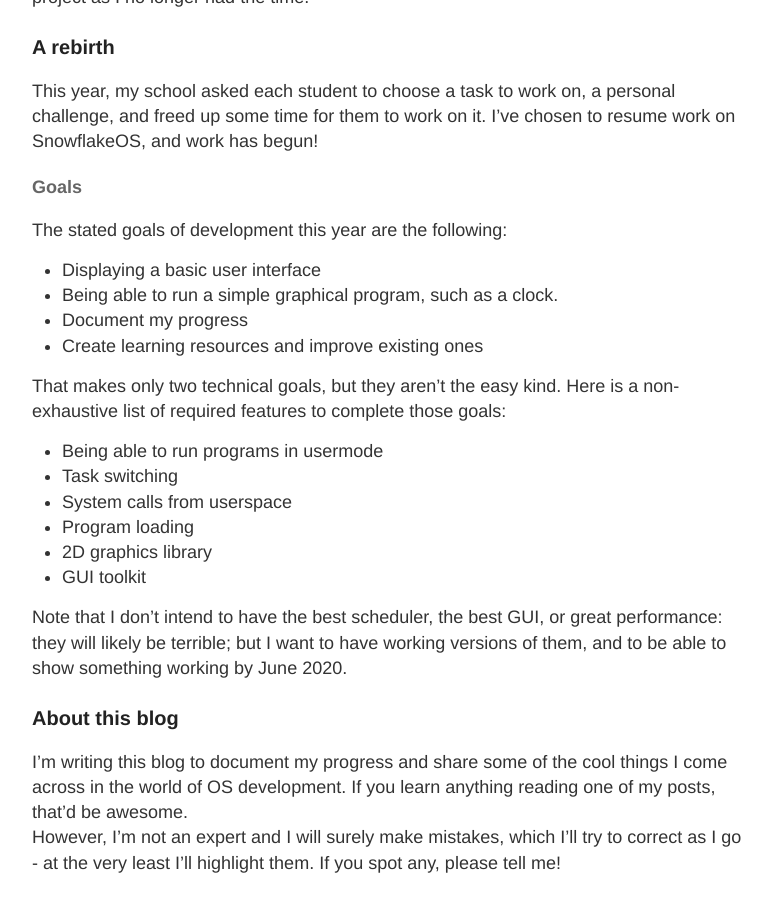
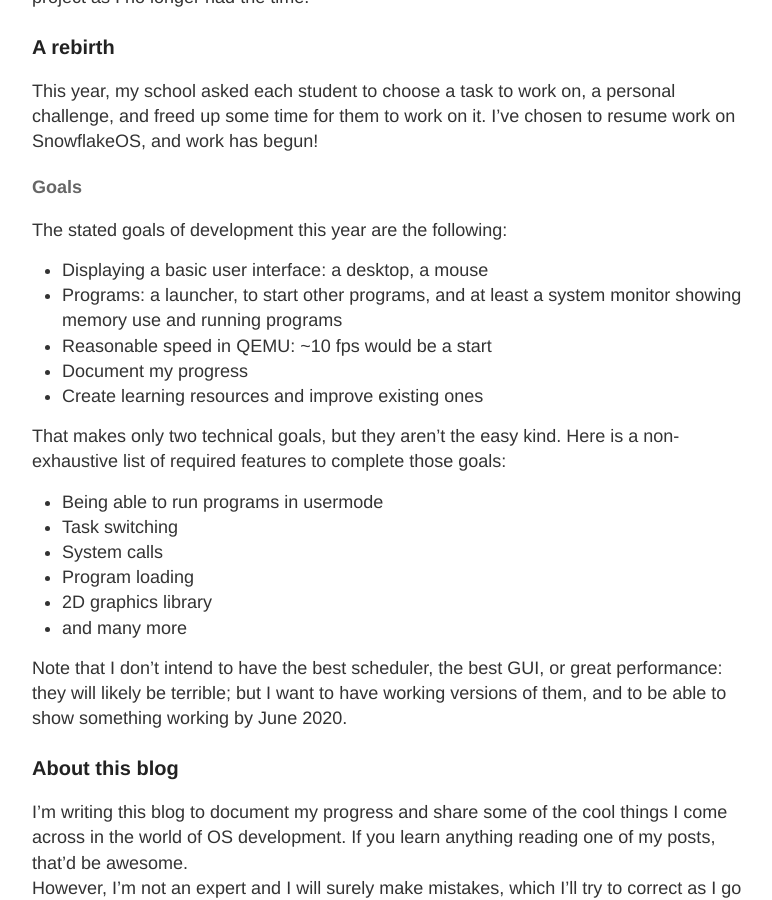
Before and after one commit to 29jm/29jm.github.io, a Jekyll site: the page built from about.md, in a window 1280 px wide and 900 px high, scrolled down 322 px. Shown: the whole window, without its empty margins (248-1020 px from the left). Built offline with Jekyll 4.4.1, drawn with Linux system fonts in a browser that asks for light colours.

Commit message:
update goals

```diff
--- a/about.md
+++ b/about.md
@@ -18,8 +18,9 @@
 
 The stated goals of development this year are the following:
 
-- Displaying a basic user interface
-- Being able to run a simple graphical program, such as a clock.
+- Displaying a basic user interface: a desktop, a mouse
+- Programs: a launcher, to start other programs, and at least a system monitor showing memory use and running programs
+- Reasonable speed in QEMU: ~10 fps would be a start
 - Document my progress
 - Create learning resources and improve existing ones
 
@@ -27,10 +28,10 @@
 
 - Being able to run programs in usermode
 - Task switching
-- System calls from userspace
+- System calls
 - Program loading
 - 2D graphics library
-- GUI toolkit
+- and many more
 
 Note that I don't intend to have the best scheduler, the best GUI, or great performance: they will likely be terrible; but I want to have working versions of them, and to be able to show something working by June 2020.
 
```
